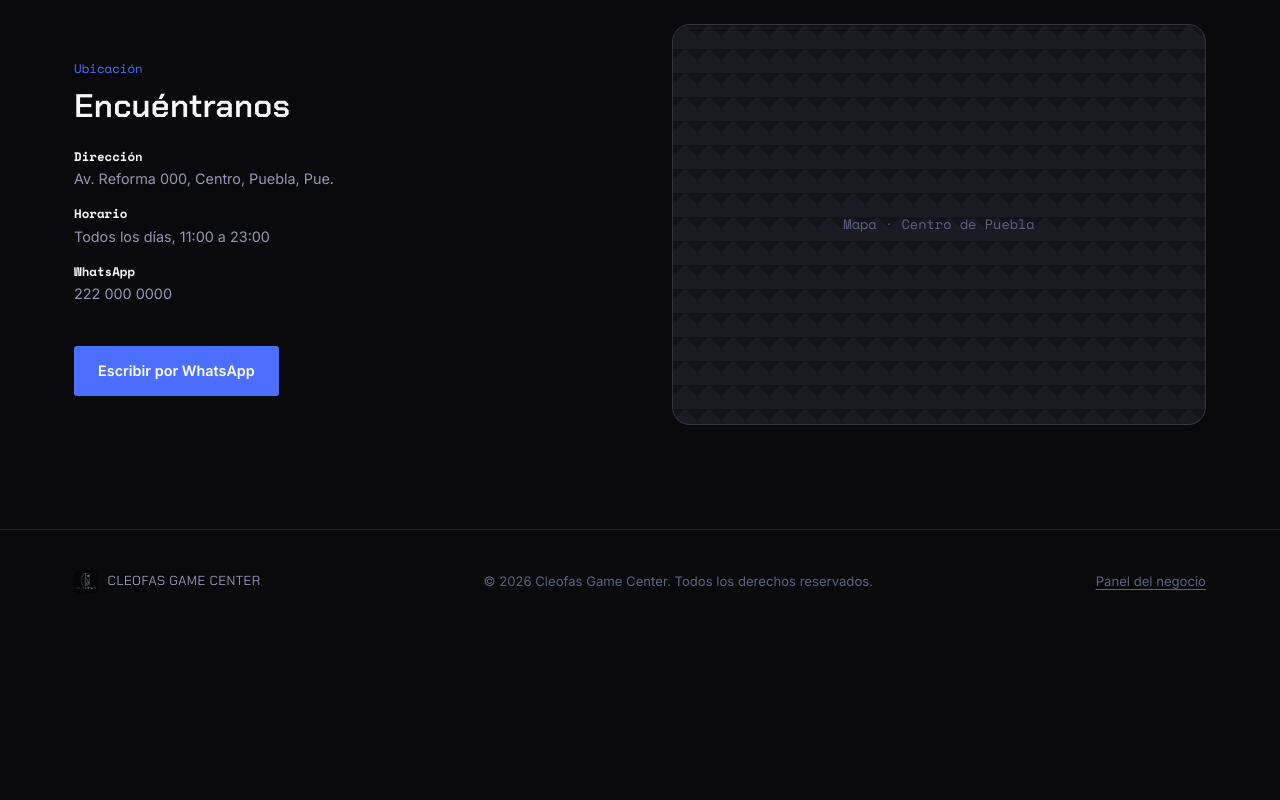
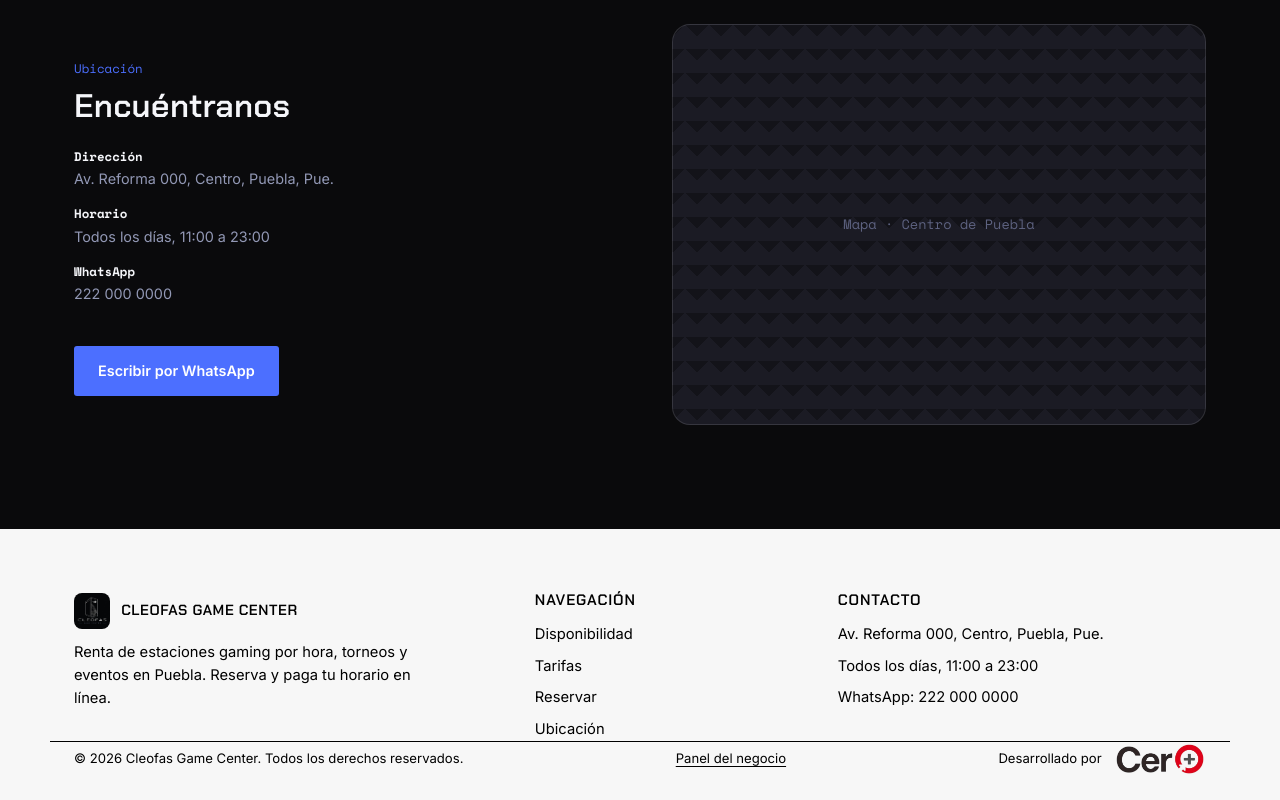
Before and after one commit to Dimagnic/CLEOFAS-GAME-CENTER, a React (Vite) app: page / in a window 1280 px wide. Shown: the part 3218-4018 px from the top of the page. Before the commit the page ends 3852 px from the top, so only its background shows below. Built offline with nearby package versions, Linux system fonts and the light colour scheme; no server answers; the database is empty.

Commit message:
Nuevo pie de página

```diff
--- a/src/components/Footer.css
+++ b/src/components/Footer.css
@@ -1,24 +1,55 @@
+/* Pie de página: fondo igual al del logo de Cero+ (#F7F7F7) y todo el texto en negro. */
 .footer {
-  border-top: 1px solid var(--color-line);
-  padding: var(--space-4) 0;
+  background: #f7f7f7;
+  color: #000;
+  padding: var(--space-5, 56px) 0 var(--space-3, 24px);
+  font-family: var(--font-body);
+  font-size: 0.92rem;
 }
-.footer__row {
+.footer h3,
+.footer p,
+.footer li,
+.footer a,
+.footer span { color: #000; }
+
+.footer__grid {
+  display: grid;
+  grid-template-columns: 1.6fr 1fr 1.4fr;
+  gap: var(--space-4, 40px);
+  padding-bottom: var(--space-4, 40px);
+  border-bottom: 1px solid #000;
+}
+.footer__col p { margin: 0.8rem 0 0; line-height: 1.55; max-width: 38ch; }
+.footer__col h3 {
+  margin: 0 0 0.9rem;
+  font-family: var(--font-display);
+  font-size: 0.95rem;
+  letter-spacing: 0.06em;
+  text-transform: uppercase;
+}
+.footer__col ul { list-style: none; margin: 0; padding: 0; display: flex; flex-direction: column; gap: 0.55rem; }
+.footer__brand { display: flex; align-items: center; gap: 0.7rem; font-family: var(--font-display); font-weight: 600; letter-spacing: 0.04em; }
+.footer__brand img { border-radius: 8px; }
+
+.footer a { text-decoration: none; }
+.footer a:hover,
+.footer a:focus-visible { text-decoration: underline; text-underline-offset: 3px; }
+
+.footer__bottom {
   display: flex;
   align-items: center;
   justify-content: space-between;
-  gap: var(--space-3);
+  gap: var(--space-3, 24px);
   flex-wrap: wrap;
-  color: var(--color-ink-faint);
+  padding-top: var(--space-3, 24px);
   font-size: 0.82rem;
 }
-.footer__brand {
-  display: flex;
-  align-items: center;
-  gap: 0.6rem;
-  font-family: var(--font-display);
-  color: var(--color-ink-muted);
-  letter-spacing: 0.04em;
+.footer__bottom p { margin: 0; }
+.footer__admin { text-decoration: underline !important; text-underline-offset: 3px; }
+.footer__dev { display: flex; align-items: center; gap: 0.75rem; }
+.footer__dev img { display: block; height: 34px; width: auto; }
+
+@media (max-width: 800px) {
+  .footer__grid { grid-template-columns: 1fr; gap: var(--space-3, 24px); }
+  .footer__bottom { flex-direction: column; align-items: flex-start; }
 }
-.footer__brand img { width: 24px; height: 24px; border-radius: 6px; }
-.footer__admin { color: var(--color-ink-faint); text-decoration: underline; text-underline-offset: 3px; }
-.footer__admin:hover { color: var(--color-accent); }
--- a/src/components/Footer.jsx
+++ b/src/components/Footer.jsx
@@ -1,16 +1,53 @@
 import { Link } from 'react-router-dom'
 import './Footer.css'
+
+const ENLACES = [
+  { href: '#estaciones', label: 'Disponibilidad' },
+  { href: '#tarifas', label: 'Tarifas' },
+  { href: '#reservar', label: 'Reservar' },
+  { href: '#contacto', label: 'Ubicación' },
+]
 
 export default function Footer() {
   return (
     <footer className="footer">
-      <div className="wrap footer__row">
-        <div className="footer__brand">
-          <img src="/logo.jpg" alt="Cleofas Game Center" />
-          <span>CLEOFAS GAME CENTER</span>
+      <div className="wrap footer__grid">
+        <div className="footer__col">
+          <div className="footer__brand">
+            <img src="/logo.jpg" alt="" width="36" height="36" />
+            <span>CLEOFAS GAME CENTER</span>
+          </div>
+          <p>Renta de estaciones gaming por hora, torneos y eventos en Puebla. Reserva y paga tu horario en línea.</p>
         </div>
+
+        <nav className="footer__col" aria-label="Navegación del pie de página">
+          <h3>Navegación</h3>
+          <ul>
+            {ENLACES.map((l) => (
+              <li key={l.href}><a href={l.href}>{l.label}</a></li>
+            ))}
+          </ul>
+        </nav>
+
+        <div className="footer__col">
+          <h3>Contacto</h3>
+          <ul>
+            <li>Av. Reforma 000, Centro, Puebla, Pue.</li>
+            <li>Todos los días, 11:00 a 23:00</li>
+            <li>
+              <a href="https://wa.me/522220000000" target="_blank" rel="noreferrer">WhatsApp: 222 000 0000</a>
+            </li>
+          </ul>
+        </div>
+      </div>
+
+      <div className="wrap footer__bottom">
         <p>© {new Date().getFullYear()} Cleofas Game Center. Todos los derechos reservados.</p>
         <Link to="/panel" className="footer__admin">Panel del negocio</Link>
+        <div className="footer__dev">
+          <span>Desarrollado por</span>
+          <img src="/logo-cero.jpg" alt="Cero+" height="34" />
+        </div>
       </div>
     </footer>
   )
```
Also changed, not shown: public/logo-cero.jpg (added).
